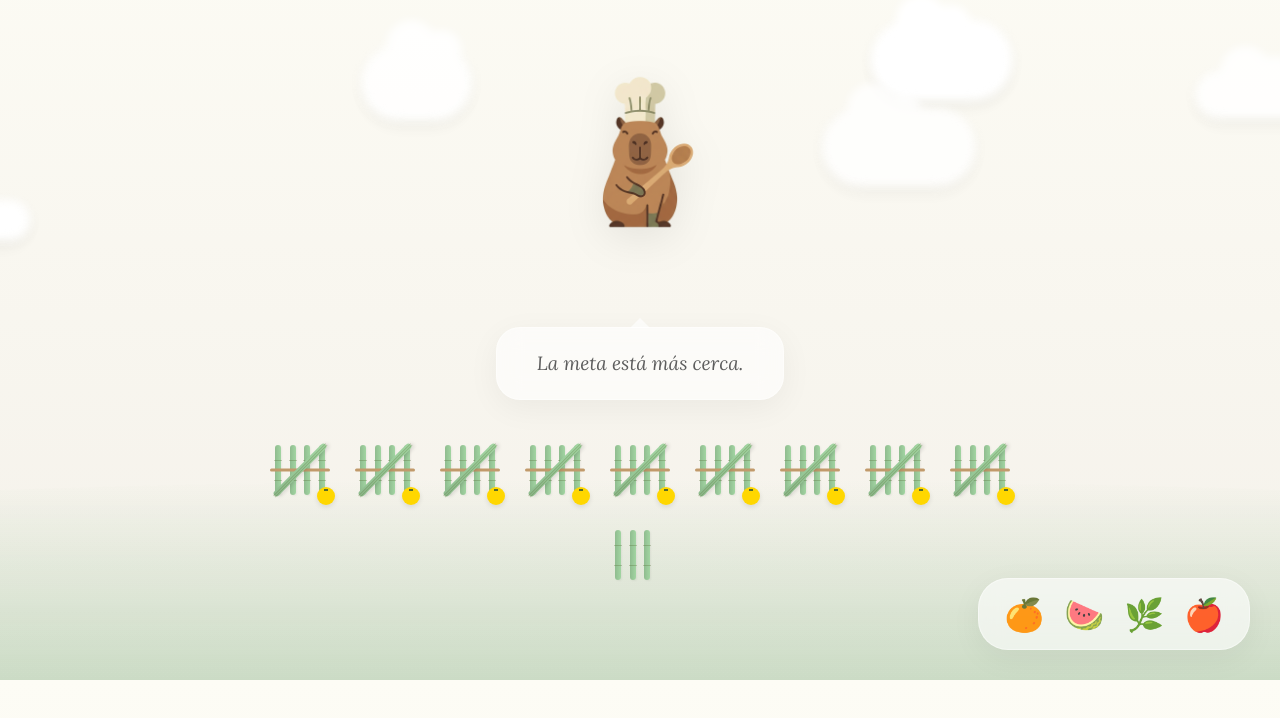
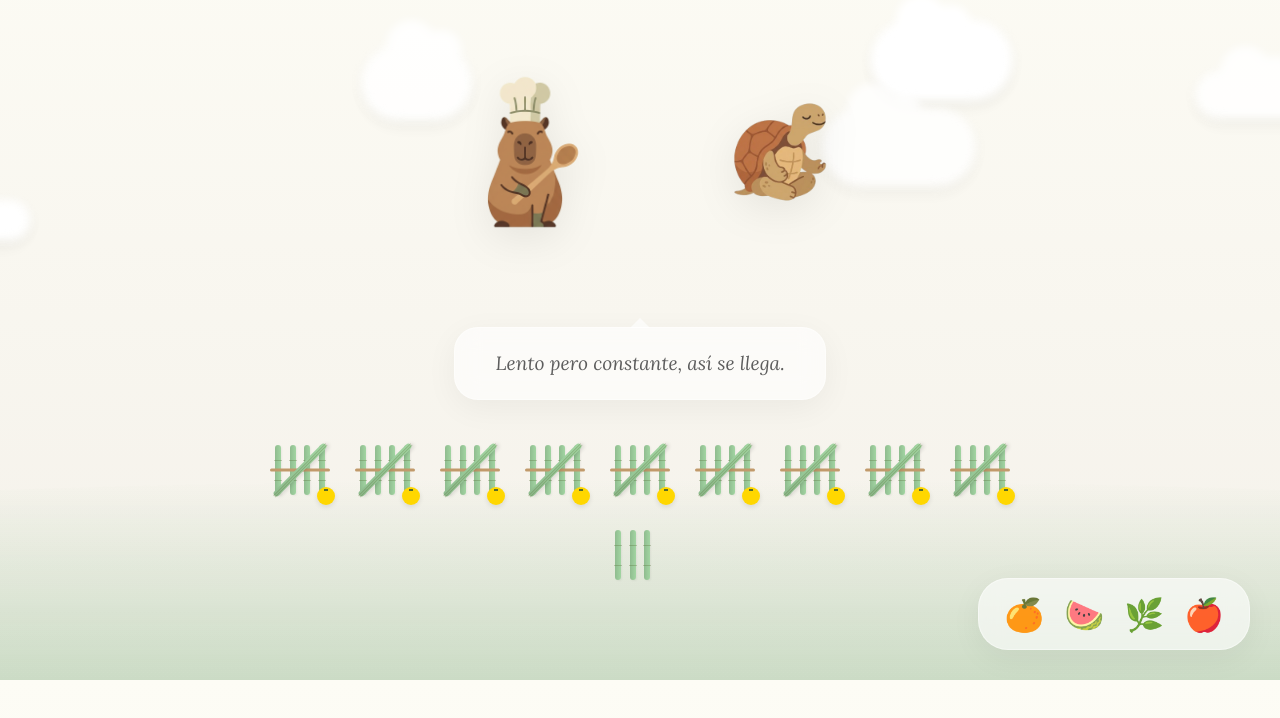
Before and after one commit to camiloluvino/capiCountdown, a plain HTML site: page index.html in a window 1280 px wide. Shown: the part 120-838 px from the top of the page. Drawn offline with Linux system fonts and the light colour scheme; no server answers.

Commit message:
feat: Add turtle character with rotation system - Add 4 turtle images (meditating, reading, eating, sleeping) with transparent backgrounds - Implement character rotation: multiples of 3 = both, even = capybara, odd = turtle - Add 20 philosophical turtle messages - Add dual-character side-by-side layout - Add petting interaction for turtle

```diff
--- a/css/styles.css
+++ b/css/styles.css
@@ -75,12 +75,71 @@ h1 {
     /* Restored shadow size */
 }
 
+/* When both characters appear */
+.capybara-container.both-characters {
+    width: 450px;
+    gap: 30px;
+}
+
 .capybara-img {
     width: 250px;
     height: auto;
     max-width: 100%;
     transition: transform 0.3s ease, opacity 0.5s ease;
     cursor: pointer;
+}
+
+.turtle-img {
+    width: 200px;
+    height: auto;
+    max-width: 100%;
+    transition: transform 0.3s ease, opacity 0.5s ease;
+    cursor: pointer;
+}
+
+/* Turtle-specific animations (slower) */
+.turtle-img.petting {
+    animation: turtleWiggle 0.5s ease-in-out;
+}
+
+@keyframes turtleWiggle {
+    0% {
+        transform: scale(1);
+    }
+
+    50% {
+        transform: scale(0.98) rotate(-1deg);
+    }
+
+    100% {
+        transform: scale(1);
+    }
+}
+
+.turtle-img.happy-bounce {
+    animation: turtleBounce 0.8s ease-in-out;
+}
+
+@keyframes turtleBounce {
+    0% {
+        transform: scale(1) translateY(0);
+    }
+
+    25% {
+        transform: scale(1.05) translateY(-5px);
+    }
+
+    50% {
+        transform: scale(1) translateY(0);
+    }
+
+    75% {
+        transform: scale(1.05) translateY(-3px);
+    }
+
+    100% {
+        transform: scale(1) translateY(0);
+    }
 }
 
 
@@ -940,5 +999,9 @@ body.night-mode .note-message.my-message {
     pointer-events: none;
     z-index: 204;
 }
-.lives-display
- font-size: 1.5rem; margin-top: 5px; letter-spacing: 5px;
+
+.lives-display {
+    font-size: 1.5rem;
+    margin-top: 5px;
+    letter-spacing: 5px;
+}
--- a/index.html
+++ b/index.html
@@ -52,6 +52,8 @@
 
     <div class="capybara-container">
         <img src="assets/images/capybara.png" alt="Capibara Zen" class="capybara-img" id="capyImage">
+        <img src="assets/images/tortuga-removebg-preview.png" alt="Tortuga Sabia" class="turtle-img" id="turtleImage"
+            style="display: none;">
     </div>
 
     <!-- Message of the Day -->
--- a/js/script.js
+++ b/js/script.js
@@ -199,6 +199,8 @@ function escapeHtml(text) {
 
 // Configuration
 const targetDate = new Date('2026-01-28T00:00:00');
+
+// Capybara images
 const images = [
     'assets/images/capybara.png',          // Relaxed
     'assets/images/capybara_eating.png',   // Eating
@@ -209,12 +211,21 @@ const images = [
     'assets/images/capybara_cooking.png'   // Cooking
 ];
 
-// Preload images
-images.forEach(src => {
+// Turtle images
+const turtleImages = [
+    'assets/images/tortuga-removebg-preview.png',           // Meditating
+    'assets/images/tortuga_reading-removebg-preview.png',   // Reading (wise)
+    'assets/images/tortuga_eating-removebg-preview.png',    // Eating
+    'assets/images/tortuga_sleeping-removebg-preview.png'   // Sleeping
+];
+
+// Preload all images
+[...images, ...turtleImages].forEach(src => {
     const img = new Image();
     img.src = src;
 });
 
+// Capybara messages (social, relaxed, fun)
 const zenMessages = [
     "Ya falta menos que ayer.",
     "El tiempo avanza, quieras o no.",
@@ -253,6 +264,30 @@ const zenMessages = [
     "El 28 brillará más que nunca."
 ];
 
+// Turtle messages (wise, contemplative, philosophical)
+const turtleMessages = [
+    "La paciencia es la compañera del sabio.",
+    "Cada paso lento es un paso seguro.",
+    "El tiempo no tiene prisa, ¿por qué habrías de tenerla tú?",
+    "La sabiduría crece con la quietud.",
+    "Observa, reflexiona, avanza.",
+    "En la calma se encuentra la verdad.",
+    "La vida es larga para quien sabe esperar.",
+    "No hay prisa en el camino del sabio.",
+    "La tortuga llega antes que el impaciente.",
+    "Medita en el ahora, el futuro vendrá.",
+    "El sabio espera, el necio corre.",
+    "Cada día es una lección de paciencia.",
+    "La contemplación es el sendero.",
+    "Lento pero constante, así se llega.",
+    "El tiempo es el maestro más antiguo.",
+    "Respira profundo, el 28 está escrito.",
+    "La serenidad es tu mayor fortaleza.",
+    "Observa el horizonte sin ansiedad.",
+    "La espera es meditación en movimiento.",
+    "Cada amanecer es un regalo."
+];
+
 // Intro Animation Logic
 function playIntro() {
     const overlay = document.getElementById('intro-overlay');
@@ -279,8 +314,10 @@ function playIntro() {
 // Petting Interaction Logic
 function setupPetting() {
     const capy = document.getElementById('capyImage');
+    const turtle = document.getElementById('turtleImage');
     const container = document.querySelector('.capybara-container');
 
+    // Petting for Capybara
     capy.addEventListener('click', (e) => {
         // 1. Wiggle Animation
         capy.classList.remove('petting');
@@ -288,6 +325,22 @@ function setupPetting() {
         capy.classList.add('petting');
 
         // 2. Spawn Hearts
+        spawnHeart(container, e);
+    });
+
+    // Petting for Turtle (slower, wiser reaction)
+    turtle.addEventListener('click', (e) => {
+        // 1. Gentle Wiggle Animation
+        turtle.classList.remove('petting');
+        void turtle.offsetWidth; // Trigger reflow
+        turtle.classList.add('petting');
+
+        // 2. Spawn Hearts
+        spawnHeart(container, e);
+    });
+}
+
+function spawnHeart(container, event) {
     const hearts = ['❤️', '💖', '💗', '💕'];
     const heart = document.createElement('div');
     heart.className = 'heart';
@@ -295,8 +348,8 @@ function setupPetting() {
 
     // Position heart near click, but relative to container
     const rect = container.getBoundingClientRect();
-        const x = e.clientX - rect.left;
-        const y = e.clientY - rect.top;
+    const x = event.clientX - rect.left;
+    const y = event.clientY - rect.top;
 
     heart.style.left = (x - 10) + 'px'; // Center
     heart.style.top = (y - 20) + 'px';
@@ -307,7 +360,6 @@ function setupPetting() {
     setTimeout(() => {
         heart.remove();
     }, 1000);
-    });
 }
 
 // State
@@ -324,22 +376,77 @@ function getDaysLeft(baseDate) {
 
 function updateCapybaraMood(daysLeft) {
     const imgElement = document.getElementById('capyImage');
+    const turtleElement = document.getElementById('turtleImage');
     const msgElement = document.getElementById('dailyMessage');
+    const container = document.querySelector('.capybara-container');
 
-    // Cycle logic: Use daysLeft to pick an image index
-    // We use daysLeft so it's consistent for everyone on that specific day
+    // Determine which character(s) to show
+    // Multiples of 3: Both together
+    // Other even days: Capybara only
+    // Odd days: Turtle only
+    const isBothDay = (daysLeft % 3 === 0);
+    const isCapyDay = !isBothDay && (daysLeft % 2 === 0);
+    const isTurtleDay = !isBothDay && (daysLeft % 2 !== 0);
+
+    let imageSrc, turtleSrc, message;
+    let showCapy, showTurtle;
+
+    if (isBothDay) {
+        // Both characters day
+        const capyIndex = daysLeft % images.length;
+        const turtleIndex = daysLeft % turtleImages.length;
+        imageSrc = images[capyIndex];
+        turtleSrc = turtleImages[turtleIndex];
+        // Mix messages from both
+        const allMessages = [...zenMessages, ...turtleMessages];
+        const msgIndex = daysLeft % allMessages.length;
+        message = allMessages[msgIndex];
+        showCapy = true;
+        showTurtle = true;
+        container.classList.add('both-characters');
+    } else if (isCapyDay) {
+        // Capybara only
         const index = daysLeft % images.length;
         const msgIndex = daysLeft % zenMessages.length;
+        imageSrc = images[index];
+        message = zenMessages[msgIndex];
+        showCapy = true;
+        showTurtle = false;
+        container.classList.remove('both-characters');
+    } else {
+        // Turtle only
+        const index = daysLeft % turtleImages.length;
+        const msgIndex = daysLeft % turtleMessages.length;
+        turtleSrc = turtleImages[index];
+        message = turtleMessages[msgIndex];
+        showCapy = false;
+        showTurtle = true;
+        container.classList.remove('both-characters');
+    }
 
     // Fade out, swap, fade in
     imgElement.style.opacity = '0';
+    turtleElement.style.opacity = '0';
     msgElement.style.opacity = '0';
 
     setTimeout(() => {
-        imgElement.src = images[index];
-        msgElement.innerText = zenMessages[msgIndex];
+        if (showCapy) {
+            imgElement.src = imageSrc;
+            imgElement.style.display = '';
+            imgElement.style.opacity = '1';
+        } else {
+            imgElement.style.display = 'none';
+        }
 
-        imgElement.style.opacity = '1';
+        if (showTurtle) {
+            turtleElement.src = turtleSrc;
+            turtleElement.style.display = '';
+            turtleElement.style.opacity = '1';
+        } else {
+            turtleElement.style.display = 'none';
+        }
+
+        msgElement.innerText = message;
         msgElement.style.opacity = '1';
     }, 300);
 }
```
Also changed, not shown: assets/images/tortuga-removebg-preview.png (added), assets/images/tortuga_eating-removebg-preview.png (added), assets/images/tortuga_reading-removebg-preview.png (added), assets/images/tortuga_sleeping-removebg-preview.png (added). Lines whose indentation alone changed are shown as unchanged.
